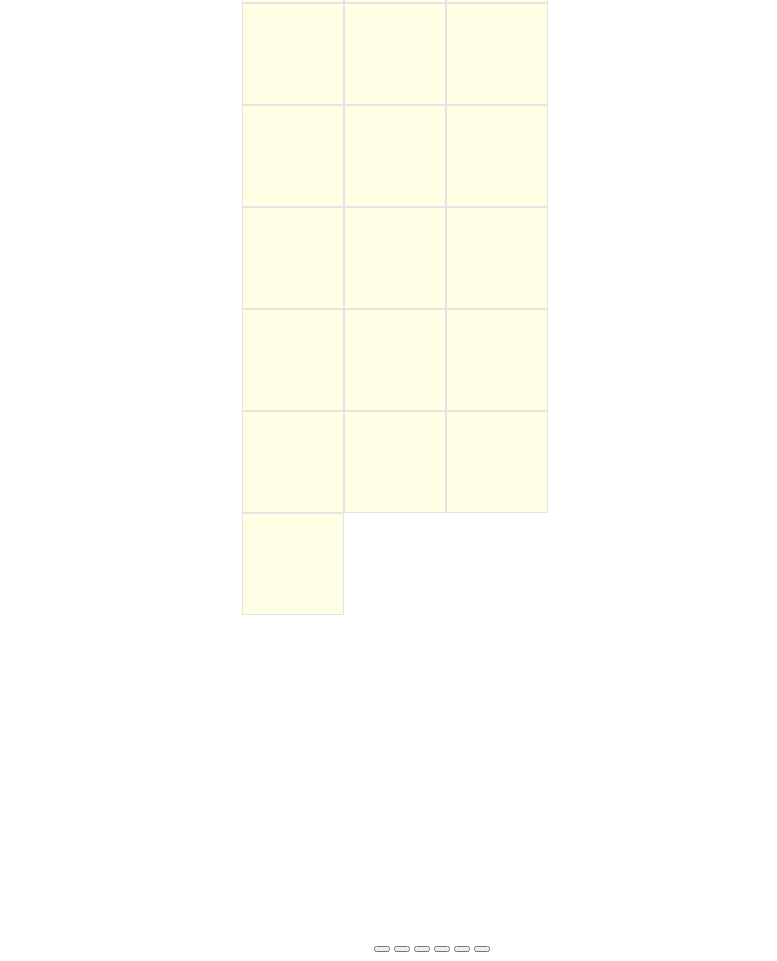
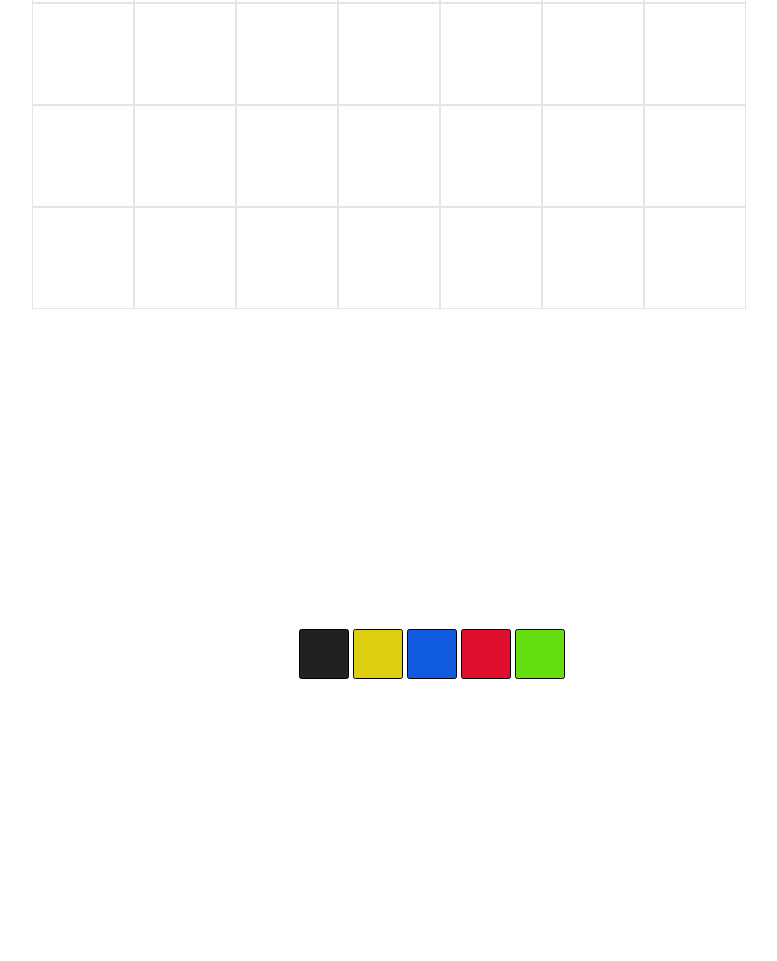
Before and after one commit to KasparasBal/Odin-Etch-A-Sketch, a plain HTML site: page index.html in a window 1280 px wide. Shown: the part 712-1673 px from the top of the page, without its empty margins (208-985 px from the left). After the commit the page ends 1401 px from the top, so only its background shows below. Drawn offline with Linux system fonts and the light colour scheme.

Commit message:
fixed color overlap bug

```diff
--- a/index.html
+++ b/index.html
@@ -17,12 +17,11 @@
     <h1 class="h1_title">Etch-A-Sketch</h1>
     <div class="sketch-area"></div>
     <div class="color-pick-area">
-      <button class="btn btn-black"></button>
-      <button class="btn btn-yellow"></button>
-      <button class="btn btn-blue"></button>
-      <button class="btn btn-red"></button>
-      <button class="btn btn-green"></button>
-      <button class="btn btn-multiColor"></button>
+      <button data-color="rgb(33, 33, 33)" class="btn btn-black"></button>
+      <button data-color="rgb(222, 208, 16)" class="btn btn-yellow"></button>
+      <button data-color="rgb(16, 91, 222)" class="btn btn-blue"></button>
+      <button data-color="rgb(222, 16, 46)" class="btn btn-red"></button>
+      <button data-color="rgb(101, 222, 16)" class="btn btn-green"></button>
     </div>
   </body>
 </html>
--- a/script.js
+++ b/script.js
@@ -1,5 +1,8 @@
 const sketchArea = document.querySelector(".sketch-area");
-const sketchDiv = document.querySelector(".sketch-div");
+const buttonContainer = document.querySelector(".color-pick-area");
+
+let defaultColor = "#ffffff";
+let color = "rgb(222 208 16)";
 
 const createSketchArea = (amountX, amountY) => {
   let totalAmount = Math.floor(amountX * amountY);
@@ -8,17 +11,34 @@ const createSketchArea = (amountX, amountY) => {
     const sketchDiv = document.createElement("div");
     sketchDiv.classList.add("sketch-div");
     sketchDiv.setAttribute("id", `sketch-div-${i}`);
+    sketchDiv.backgroundColor = defaultColor;
     sketchArea.append(sketchDiv);
   }
 };
 
 sketchArea.addEventListener("mouseover", (e) => {
   e.stopPropagation();
-  if (e.target.classList.contains("sketch-div") && e.target.style.opacity < 1) {
-    let opacity = Number(getComputedStyle(e.target).opacity);
-    opacity += 0.1;
-    e.target.style.opacity = opacity;
+  if (e.target.classList.contains("sketch-div")) {
+    let currentBgColor = getComputedStyle(e.target).backgroundColor;
+    let targetOpacity = Number(getComputedStyle(e.target).opacity);
+
+    if (currentBgColor !== color) {
+      // Change color and reset opacity if color is different
+      e.target.style.backgroundColor = color;
+      e.target.style.opacity = 0.1;
+      console.log(`if  currentBGColor ${currentBgColor}`);
+      console.log(`if color ${color}`);
+      console.log(`if ${targetOpacity}`);
+    } else if (targetOpacity < 1) {
+      e.target.style.opacity = targetOpacity + 0.1;
+      console.log(`else if ${targetOpacity}`);
+    }
   }
 });
 
-createSketchArea(5, 5);
+buttonContainer.addEventListener("click", (e) => {
+  if (!e.target.classList.contains("color-pick-area"))
+    color = e.target.getAttribute("data-color");
+});
+
+createSketchArea(6, 7);
--- a/style.css
+++ b/style.css
@@ -12,12 +12,40 @@ body {
 .sketch-area {
   display: flex;
   flex-wrap: wrap;
-  max-width: 30%;
+  max-width: 800px;
 }
 .sketch-div {
-  background-color: rgba(255, 255, 22);
   opacity: 0.1;
   width: 100px;
   height: 100px;
   border: 1px solid black;
 }
+.btn {
+  width: 50px;
+  height: 50px;
+  border: solid 1px black;
+  border-radius: 5%;
+  cursor: pointer;
+  transition: 0.1s ease-in-out;
+}
+.btn:hover {
+  transform: scale(110%);
+}
+.btn:active {
+  transform: scale(90%);
+}
+.btn-black {
+  background-color: #212121;
+}
+.btn-yellow {
+  background-color: #ded010;
+}
+.btn-blue {
+  background-color: #105bde;
+}
+.btn-red {
+  background-color: #de102e;
+}
+.btn-green {
+  background-color: #65de10;
+}
```
